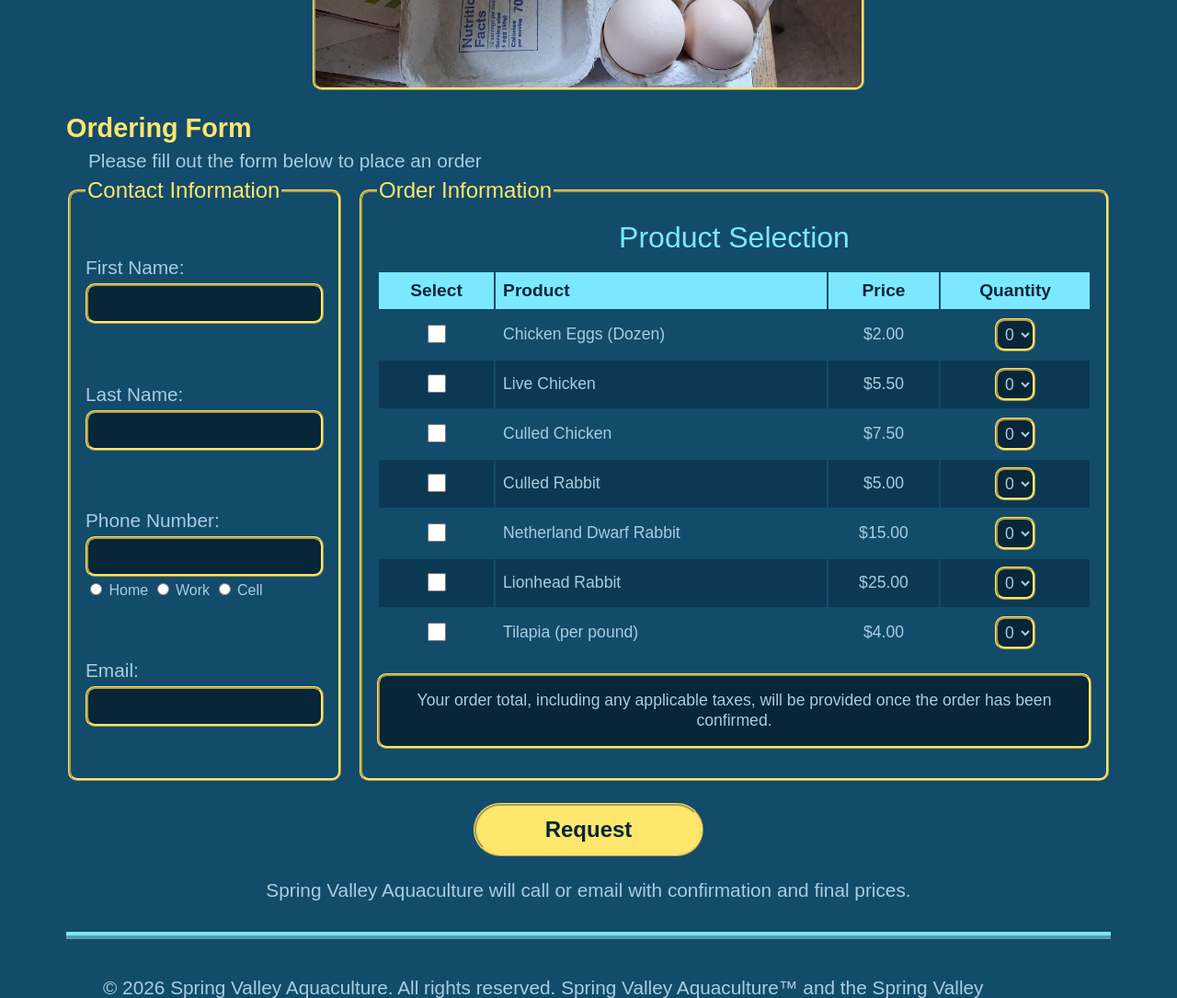
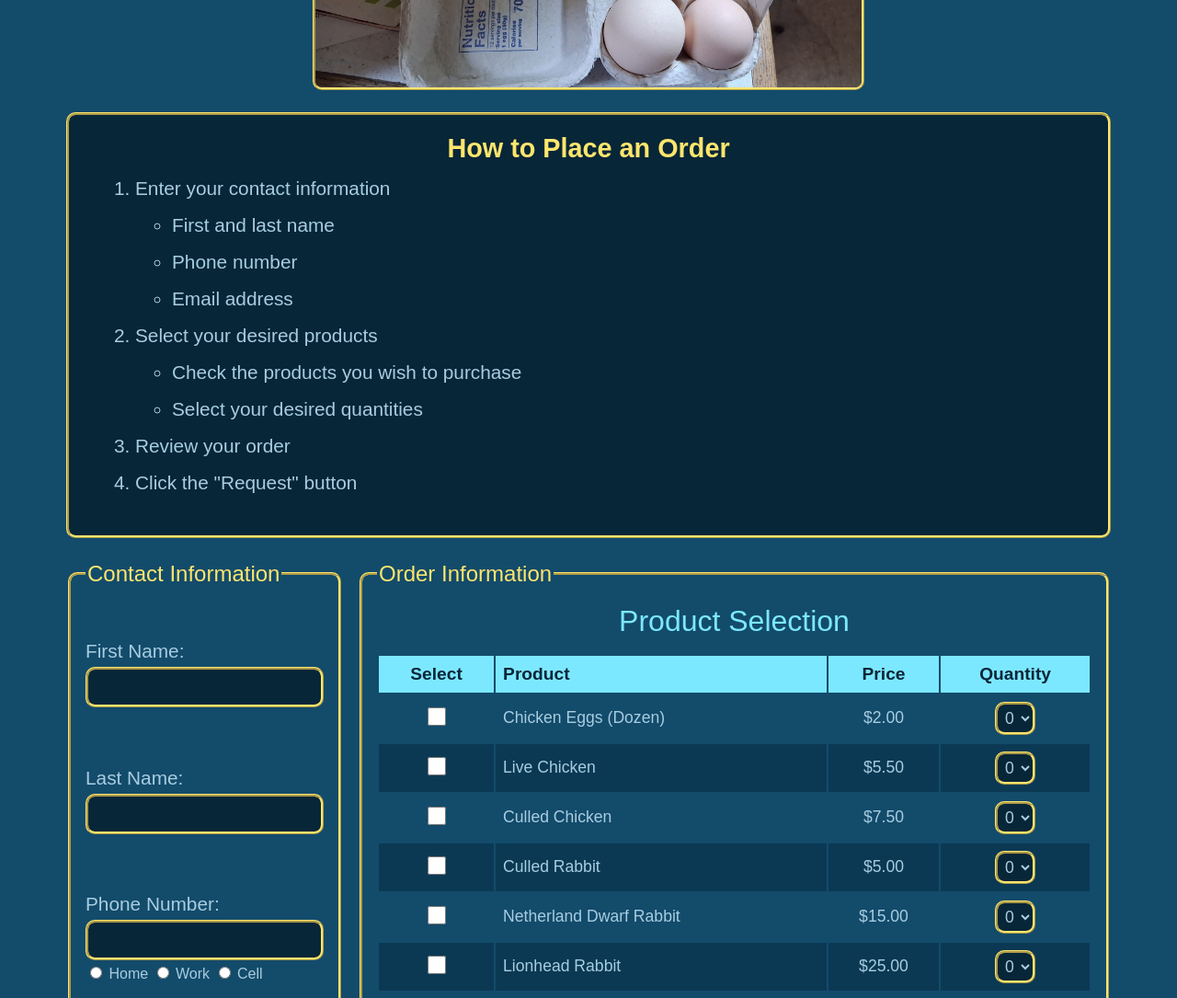
Before and after one commit to jawhiting1990/Spring-Valley-Aquaculture, a plain HTML site: page order.html in a window 1280 px wide. Shown: the part 900-1985 px from the top of the page at 92% size. Drawn offline with Linux system fonts and the light colour scheme; a web font is replaced by a local one.

Commit message:
<ol>, <ul>, nested <ul> added to order page

```diff
--- a/css/style.css
+++ b/css/style.css
@@ -451,6 +451,19 @@ form button[type="submit"]:focus-visible {
     text-align: center;
 }
 
+.order-instructions {
+    background-color: var(--bgcolor);
+    border: var(--imageborder);
+    border-radius: var(--borderradius);
+    padding: 1rem 2rem;
+    margin: 1.5rem 0;
+    line-height: 2.5rem;
+}
+
+.order-instructions h2 {
+    text-align: center;
+    margin-top: 0;
+}
 /* >>>>> Footer <<<<< */
 footer {
     text-align: center;
--- a/order.html
+++ b/order.html
@@ -35,9 +35,27 @@
 
     <body>
         <section id="jump"></section>
-        <h2>Ordering Form</h2>
-        <p>Please fill out the form below to place an order</p>
+        <div class="order-instructions">
+        <h2>How to Place an Order</h2>
+            <ol>
+                <li>Enter your contact information
+                    <ul>
+                        <li>First and last name</li>
+                        <li>Phone number</li>
+                        <li>Email address</li>
+                     </ul>
+                </li>
+                <li>Select your desired products
+                    <ul>
+                        <li>Check the products you wish to purchase</li>
+                        <li>Select your desired quantities</li>
+                    </ul>
+                </li>
+                <li>Review your order</li>
+                <li>Click the "Request" button</li>
 
+            </ol>
+</div>
         <form>
 
 
```
